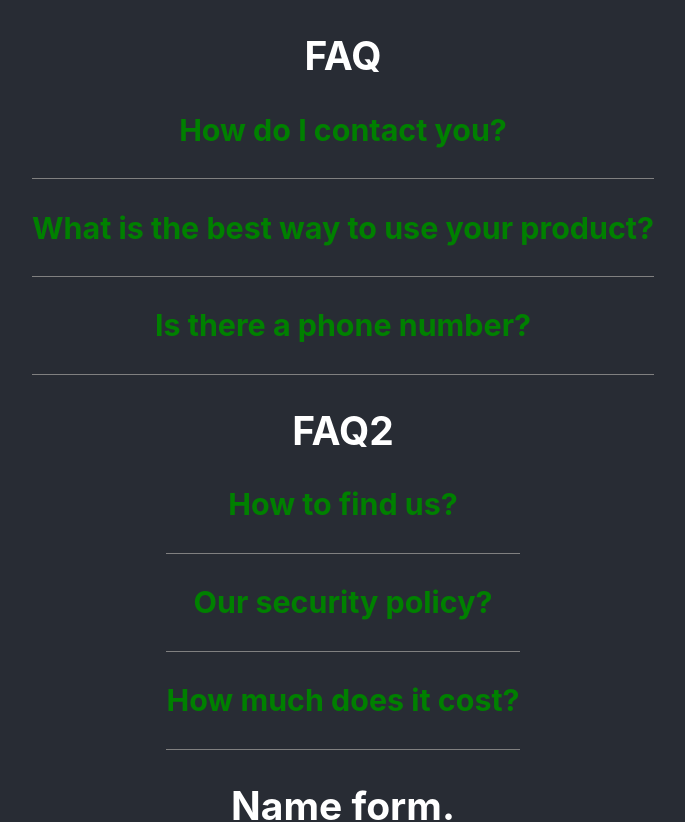
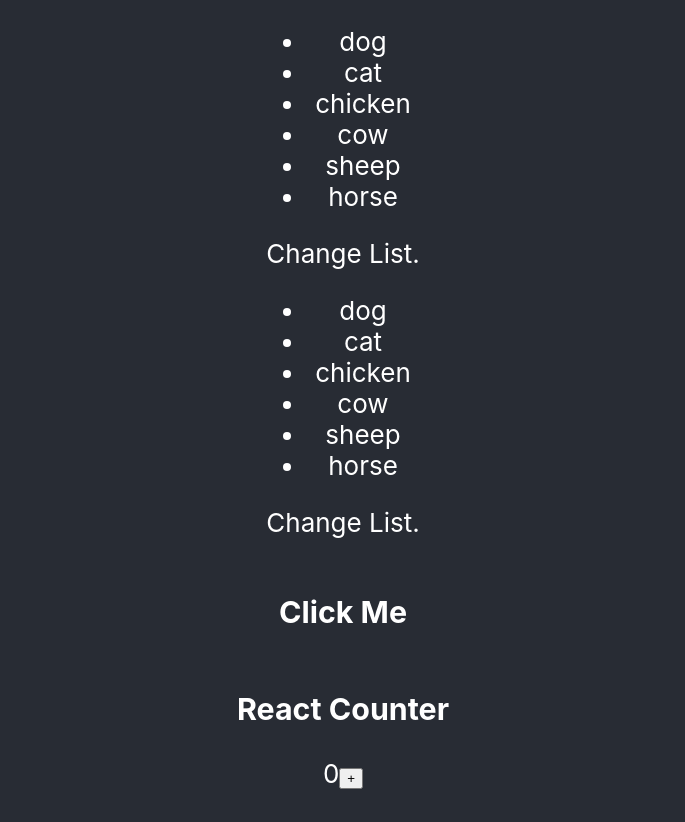
Before and after one commit to Alex-Colgan/postcard-app, a React (Create React App) app: page / in a window 1280 px wide. Shown: the top 822 px of the page, without its empty margins (297-982 px from the left). Built offline with nearby package versions, Linux system fonts and the light colour scheme.

Commit message:
New challenges

```diff
--- a/src/App.js
+++ b/src/App.js
@@ -8,8 +8,19 @@
 import Accordion from "./Components/Accordion.js";
 import Accordion2 from "./Components/Accordion2.js";
 import { data } from "./Components/data";
+import Box2 from "./Components/box2";
+import Box3 from "./Components/box3";
+import Map1 from "./Components/map1";
+import {useState} from "react";
 
 function App() {
+  let animalsArray = ["dog", "cat", "chicken", "cow", "sheep", "horse"];
+  const [list, setList] = useState(animalsArray);
+  const drinks = ['water', 'tea', 'coffee'];
+  function changeList () {
+    setList(drinks);
+  }
+
   return (
     <div className="App">
       <header className="App-header">
@@ -27,6 +38,19 @@
           Learn React
         </a>
         */}
+
+        <div>
+          <Map1></Map1>
+          <Map1 handleclick={changeList}>{list}</Map1>
+        </div>
+
+        <div>
+          <Box2></Box2>
+        </div>
+
+        <div>
+          <Box3></Box3>
+        </div>
 
         <div>
           <h2>FAQ</h2>
--- /dev/null
+++ b/src/Components/box2.js
@@ -0,0 +1,19 @@
+import { useState } from "react";
+
+function Box2 (props) {
+    const {children} = props;
+    const [showContent, setShowContent] = useState(false);
+    return (
+        <div>
+            <h3 className="Box2-Title" onClick={() => setShowContent(!showContent)}>Click Me</h3>
+            {
+                showContent ?
+                <p>Hello World.</p>
+                :
+                ""
+            }
+            {children}
+        </div>
+    )
+}
+export default Box2;
--- /dev/null
+++ b/src/Components/box3.js
@@ -0,0 +1,18 @@
+import { useState } from "react";
+
+function Box3 (props) {
+    const {children} = props;
+    const [counter, setCounter] = useState(0);
+    const increase = () => {
+        setCounter(count => count + 1);
+    }
+    return (
+        <div>
+            <h3 className="counter">React Counter</h3>
+            <span className="counterOutput">{counter}</span>
+            <button className="control_btn" onClick={increase}>+</button>
+            {children}
+        </div>
+    )
+}
+export default Box3;
--- /dev/null
+++ b/src/Components/map1.js
@@ -0,0 +1,20 @@
+import { useState } from "react";
+function Map1(props) {
+  let animalsArray = ["dog", "cat", "chicken", "cow", "sheep", "horse"];
+  const [list, setList] = useState(animalsArray);
+  const drinks = ["water", "tea", "coffee"];
+  function changeList() {
+    setList(drinks);
+  }
+  return (
+    <div>
+      <ul>
+        {list.map((animal) => (
+          <li>{animal}</li>
+        ))}
+      </ul>
+      <p onClick={changeList}>Change List.</p>
+    </div>
+  );
+}
+export default Map1;
```
